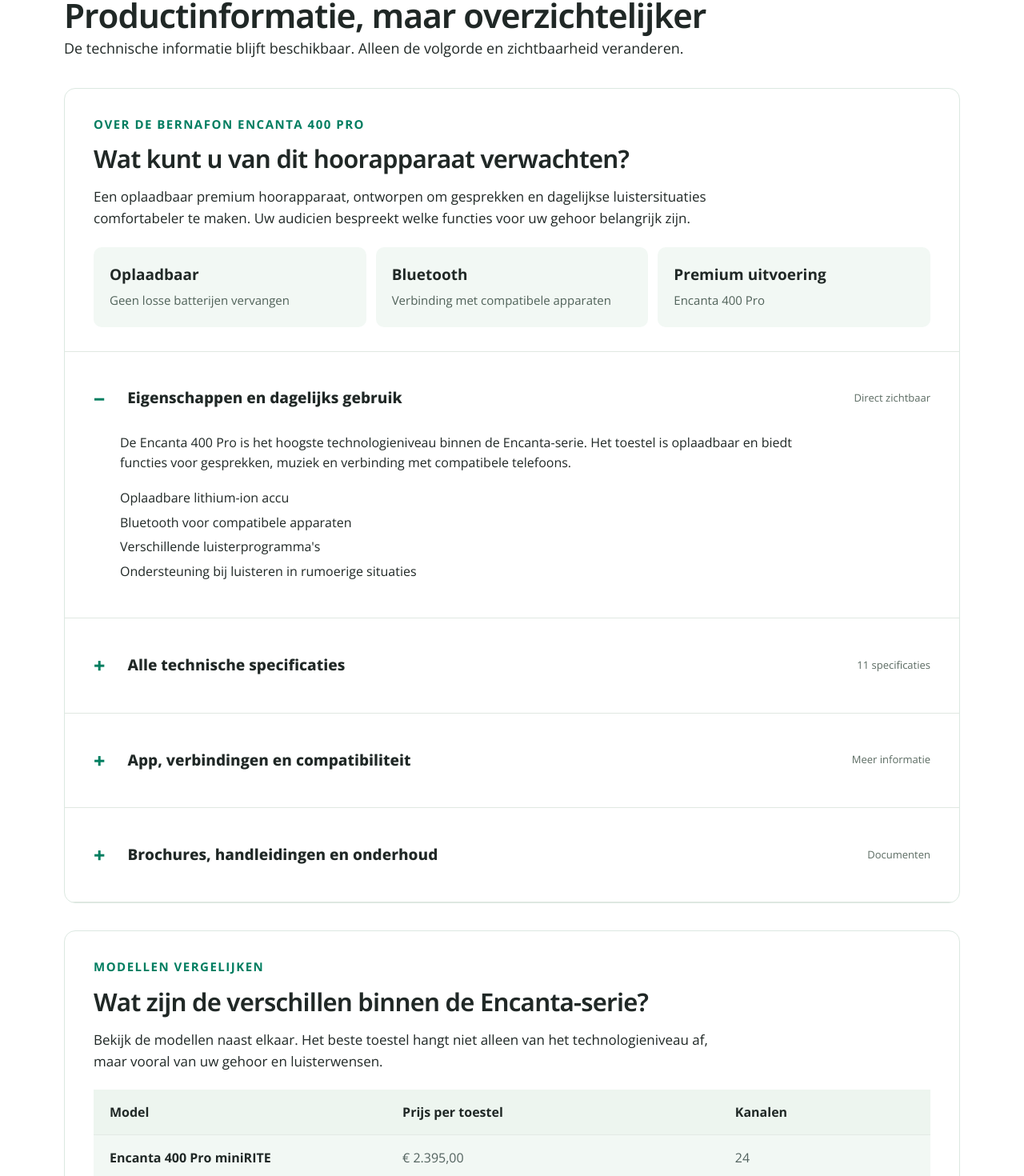
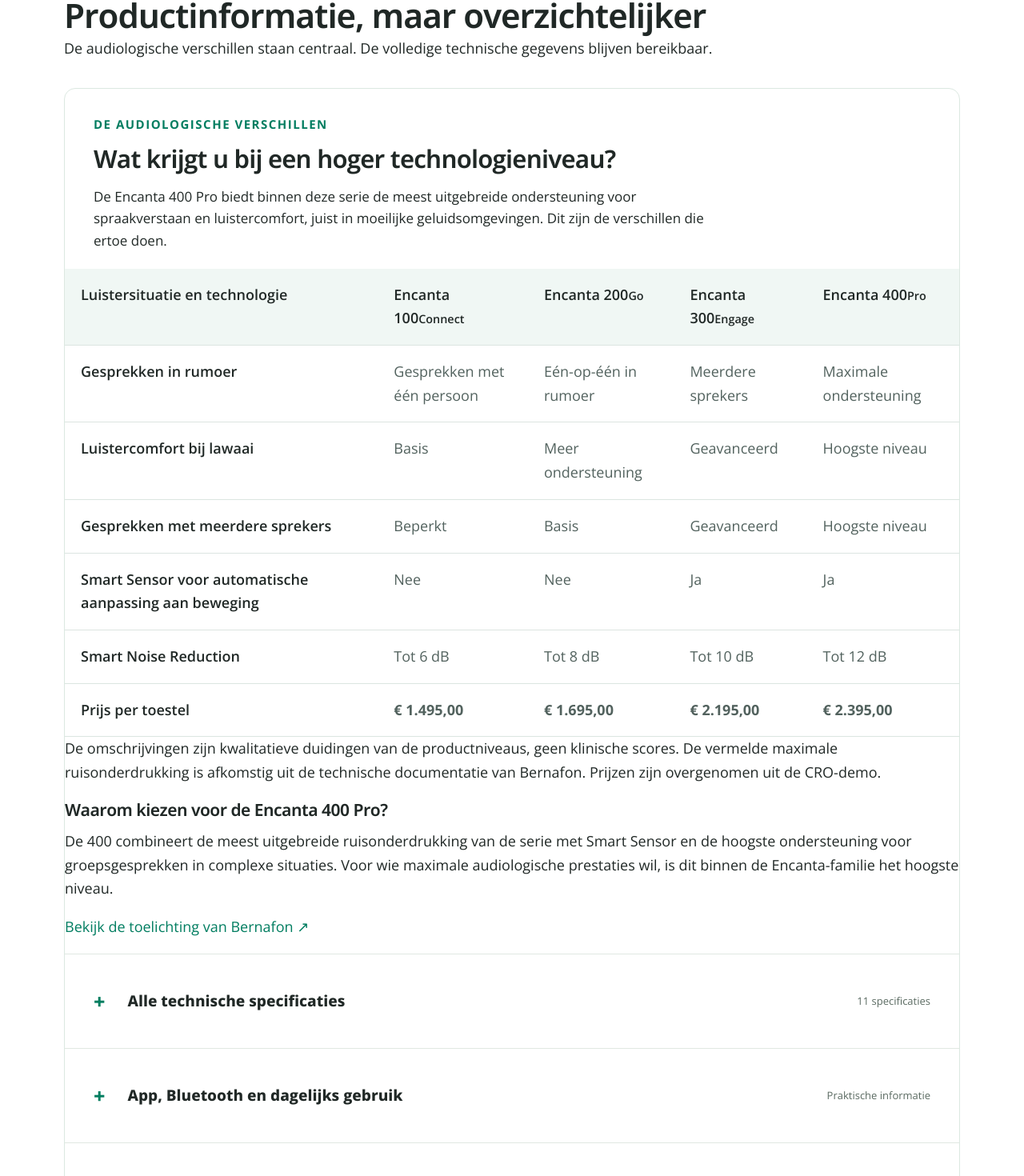
Before and after one commit to jo0stjo0st/oogvoororen-cro, a Next.js app: page /experimenten/productinformatie in a window 1280 px wide. Shown: the part 127-1597 px from the top of the page at 80% size. Built offline with nearby package versions, Linux system fonts and the light colour scheme.

Commit message:
Rebuild chapter 6 around Bernafon audiological performance levels instead of commodity features

```diff
--- a/src/app/experimenten/productinformatie/page.tsx
+++ b/src/app/experimenten/productinformatie/page.tsx
@@ -1,53 +1,51 @@
 import Link from "next/link";
 import { product, euro } from "@/features/products/data";
 
-const highlights = [
-  { label: "Oplaadbaar", detail: "Geen losse batterijen vervangen" },
-  { label: "Bluetooth", detail: "Verbinding met compatibele apparaten" },
-  { label: "Premium uitvoering", detail: "Encanta 400 Pro" },
+const levels = [
+  {name:"Encanta 100",sub:"Connect",price:1495,environment:"Rustige situaties",speech:"Gesprekken met één persoon",noise:"Basis",group:"Beperkt",sensor:"Nee",reduction:"Tot 6 dB"},
+  {name:"Encanta 200",sub:"Go",price:1695,environment:"Drukkere situaties",speech:"Eén-op-één in rumoer",noise:"Meer ondersteuning",group:"Basis",sensor:"Nee",reduction:"Tot 8 dB"},
+  {name:"Encanta 300",sub:"Engage",price:2195,environment:"Groepsgesprekken",speech:"Meerdere sprekers",noise:"Geavanceerd",group:"Geavanceerd",sensor:"Ja",reduction:"Tot 10 dB"},
+  {name:"Encanta 400",sub:"Pro",price:2395,environment:"Ook zeer complex",speech:"Maximale ondersteuning",noise:"Hoogste niveau",group:"Hoogste niveau",sensor:"Ja",reduction:"Tot 12 dB"},
 ];
 export default function ProductInfoChapter() {
   return <main className="wide cro-info-page">
     <p><Link href="/">Terug naar de CRO-werkplaats</Link></p>
     <p className="eyebrow">Hoofdstuk 6 · voorstel</p>
     <h1>Productinformatie, maar overzichtelijker</h1>
-    <p>De technische informatie blijft beschikbaar. Alleen de volgorde en zichtbaarheid veranderen.</p>
+    <p>De audiologische verschillen staan centraal. De volledige technische gegevens blijven bereikbaar.</p>
     <section className="cro-info-panel">
       <div className="cro-info-heading">
-        <p className="eyebrow">Over de Bernafon Encanta 400 Pro</p>
-        <h2>Wat kunt u van dit hoorapparaat verwachten?</h2>
-        <p>Een oplaadbaar premium hoorapparaat, ontworpen om gesprekken en dagelijkse luistersituaties comfortabeler te maken. Uw audicien bespreekt welke functies voor uw gehoor belangrijk zijn.</p>
+        <p className="eyebrow">De audiologische verschillen</p>
+        <h2>Wat krijgt u bij een hoger technologieniveau?</h2>
+        <p>De Encanta 400 Pro biedt binnen deze serie de meest uitgebreide ondersteuning voor spraakverstaan en luistercomfort, juist in moeilijke geluidsomgevingen. Dit zijn de verschillen die ertoe doen.</p>
       </div>
-      <div className="cro-info-highlights">
-        {highlights.map(item=><div key={item.label}><strong>{item.label}</strong><span>{item.detail}</span></div>)}
+      <div className="cro-info-compare-table">
+        <table>
+          <thead><tr><th>Luistersituatie en technologie</th>{levels.map((l,i)=><th key={l.name} className={i===3?"cro-info-best":""}>{l.name}<small>{l.sub}</small></th>)}</tr></thead>
+          <tbody>
+            <tr><th>Gesprekken in rumoer</th>{levels.map((l,i)=><td key={l.name} className={i===3?"cro-info-best":""}>{l.speech}</td>)}</tr>
+            <tr><th>Luistercomfort bij lawaai</th>{levels.map((l,i)=><td key={l.name} className={i===3?"cro-info-best":""}>{l.noise}</td>)}</tr>
+            <tr><th>Gesprekken met meerdere sprekers</th>{levels.map((l,i)=><td key={l.name} className={i===3?"cro-info-best":""}>{l.group}</td>)}</tr>
+            <tr><th>Smart Sensor voor automatische aanpassing aan beweging</th>{levels.map((l,i)=><td key={l.name} className={i===3?"cro-info-best":""}>{l.sensor}</td>)}</tr>
+            <tr><th>Smart Noise Reduction</th>{levels.map((l,i)=><td key={l.name} className={i===3?"cro-info-best":""}>{l.reduction}</td>)}</tr>
+            <tr><th>Prijs per toestel</th>{levels.map((l,i)=><td key={l.name} className={i===3?"cro-info-best":""}><strong>{euro(l.price)}</strong></td>)}</tr>
+          </tbody>
+        </table>
+      </div>
+      <p className="cro-info-table-note">De omschrijvingen zijn kwalitatieve duidingen van de productniveaus, geen klinische scores. De vermelde maximale ruisonderdrukking is afkomstig uit de technische documentatie van Bernafon. Prijzen zijn overgenomen uit de CRO-demo.</p>
+      <div className="cro-info-explain">
+        <h3>Waarom kiezen voor de Encanta 400 Pro?</h3>
+        <p>De 400 combineert de meest uitgebreide ruisonderdrukking van de serie met Smart Sensor en de hoogste ondersteuning voor groepsgesprekken in complexe situaties. Voor wie maximale audiologische prestaties wil, is dit binnen de Encanta-familie het hoogste niveau.</p>
+        <p><a href="https://www.bernafon.nl/for-professionals/the-encanta-family" target="_blank" rel="noreferrer">Bekijk de toelichting van Bernafon ↗</a></p>
       </div>
       <div className="cro-info-accordions">
-        <details open>
-          <summary><span>Eigenschappen en dagelijks gebruik</span><span className="cro-info-summary-hint">Direct zichtbaar</span></summary>
-          <div className="cro-info-details">
-            <p>De Encanta 400 Pro is het hoogste technologieniveau binnen de Encanta-serie. Het toestel is oplaadbaar en biedt functies voor gesprekken, muziek en verbinding met compatibele telefoons.</p>
-            <ul><li>Oplaadbare lithium-ion accu</li><li>Bluetooth voor compatibele apparaten</li><li>Verschillende luisterprogramma's</li><li>Ondersteuning bij luisteren in rumoerige situaties</li></ul>
-          </div>
-        </details>
-        <details>
-          <summary><span>Alle technische specificaties</span><span className="cro-info-summary-hint">{product.specs.length} specificaties</span></summary>
+        <details><summary><span>Alle technische specificaties</span><span className="cro-info-summary-hint">{product.specs.length} specificaties</span></summary>
           <div className="cro-info-details cro-info-table-wrap"><table><tbody>{product.specs.map(([name,value])=><tr key={name}><th scope="row">{name}</th><td>{value}</td></tr>)}</tbody></table></div>
         </details>
-        <details>
-          <summary><span>App, verbindingen en compatibiliteit</span><span className="cro-info-summary-hint">Meer informatie</span></summary>
-          <div className="cro-info-details"><p>Met de Bernafon App kunt u bepaalde instellingen aanpassen. Of uw telefoon en accessoires geschikt zijn, hangt af van het model en de softwareversie. De audicien helpt u bij het koppelen en instellen.</p></div>
-        </details>
-        <details>
-          <summary><span>Brochures, handleidingen en onderhoud</span><span className="cro-info-summary-hint">Documenten</span></summary>
-          <div className="cro-info-details"><p>Alle handleidingen en onderhoudsinformatie blijven bereikbaar.</p><a href={product.source+"#downloads"} target="_blank" rel="noreferrer">Bekijk de documenten op de productpagina ↗</a></div>
-        </details>
+        <details><summary><span>App, Bluetooth en dagelijks gebruik</span><span className="cro-info-summary-hint">Praktische informatie</span></summary><div className="cro-info-details"><p>De Encanta 400 Pro is oplaadbaar en kan verbinding maken met compatibele apparaten. De Bernafon App biedt bediening van bepaalde instellingen. Uw audicien helpt u bij de compatibiliteit en het instellen.</p></div></details>
+        <details><summary><span>Brochures, handleidingen en onderhoud</span><span className="cro-info-summary-hint">Documenten</span></summary><div className="cro-info-details"><a href={product.source+"#downloads"} target="_blank" rel="noreferrer">Bekijk documenten op de productpagina ↗</a></div></details>
       </div>
     </section>
-    <section className="cro-info-compare">
-      <div className="cro-info-heading"><p className="eyebrow">Modellen vergelijken</p><h2>Wat zijn de verschillen binnen de Encanta-serie?</h2><p>Bekijk de modellen naast elkaar. Het beste toestel hangt niet alleen van het technologieniveau af, maar vooral van uw gehoor en luisterwensen.</p></div>
-      <div className="cro-info-table-wrap"><table><thead><tr><th scope="col">Model</th><th scope="col">Prijs per toestel</th><th scope="col">Kanalen</th></tr></thead><tbody>{product.comparisons.map((item,i)=><tr key={item.name} className={i===0?"cro-info-selected":""}><th scope="row">{item.name}{i===0&&<small>Dit toestel</small>}</th><td>{euro(item.price)}</td><td>{item.channels}</td></tr>)}</tbody></table></div>
-      <details className="cro-info-compare-more"><summary>Wat betekenen de technische verschillen?</summary><p>Meer kanalen of een hoger technologieniveau betekent niet automatisch dat een toestel voor iedereen beter is. Uw audicien beoordeelt welke eigenschappen bij uw gehoorverlies en dagelijkse luistersituaties passen.</p></details>
-    </section>
-    <section className="section"><h2>Wat verandert er ten opzichte van nu?</h2><p>De bestaande technische gegevens en modelvergelijking blijven behouden. De belangrijkste eigenschappen staan bovenaan. Specificaties, app-informatie en documenten zijn afzonderlijk uitklapbaar. De modelvergelijking blijft direct zichtbaar, omdat dit een belangrijke reden is om verder te lezen.</p><p>Dit is een ontwerpvoorstel met de gegevens uit de huidige CRO-demo. We controleren de productgegevens nog tegen de Belgische bronpagina voordat dit definitief wordt.</p></section>
+    <section className="section"><h2>Wat verandert er ten opzichte van nu?</h2><p>De belangrijkste audiologische verschillen tussen de vier technologieniveaus staan direct zichtbaar in één vergelijking. De volledige technische gegevens, connectiviteit en documenten blijven uitklapbaar. Aantal banden gebruiken we niet als koopargument.</p><p>Dit is een ontwerpvoorstel met de gegevens uit de huidige CRO-demo. We controleren de productgegevens nog tegen de Belgische bronpagina voordat dit definitief wordt.</p></section>
   </main>;
 }
```
